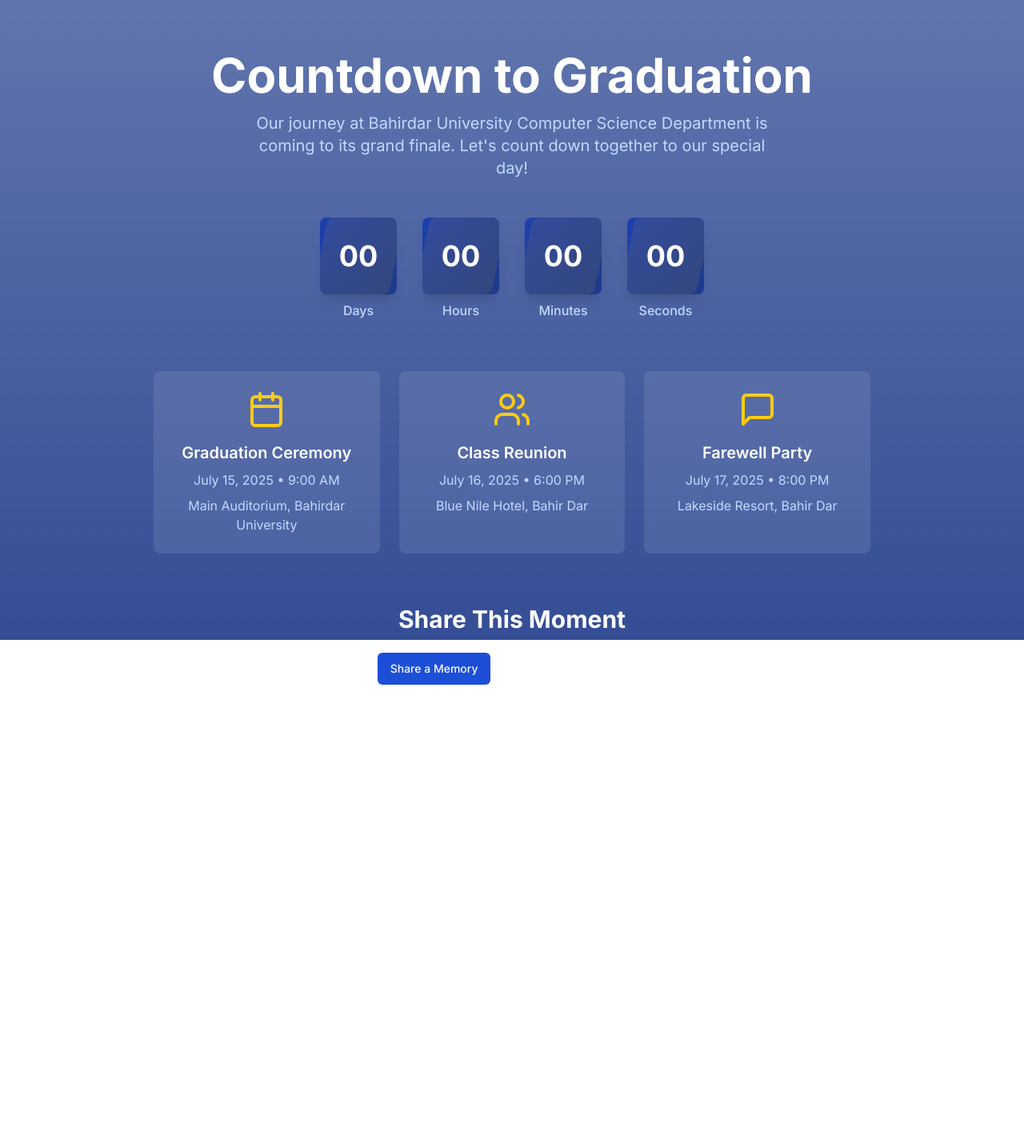
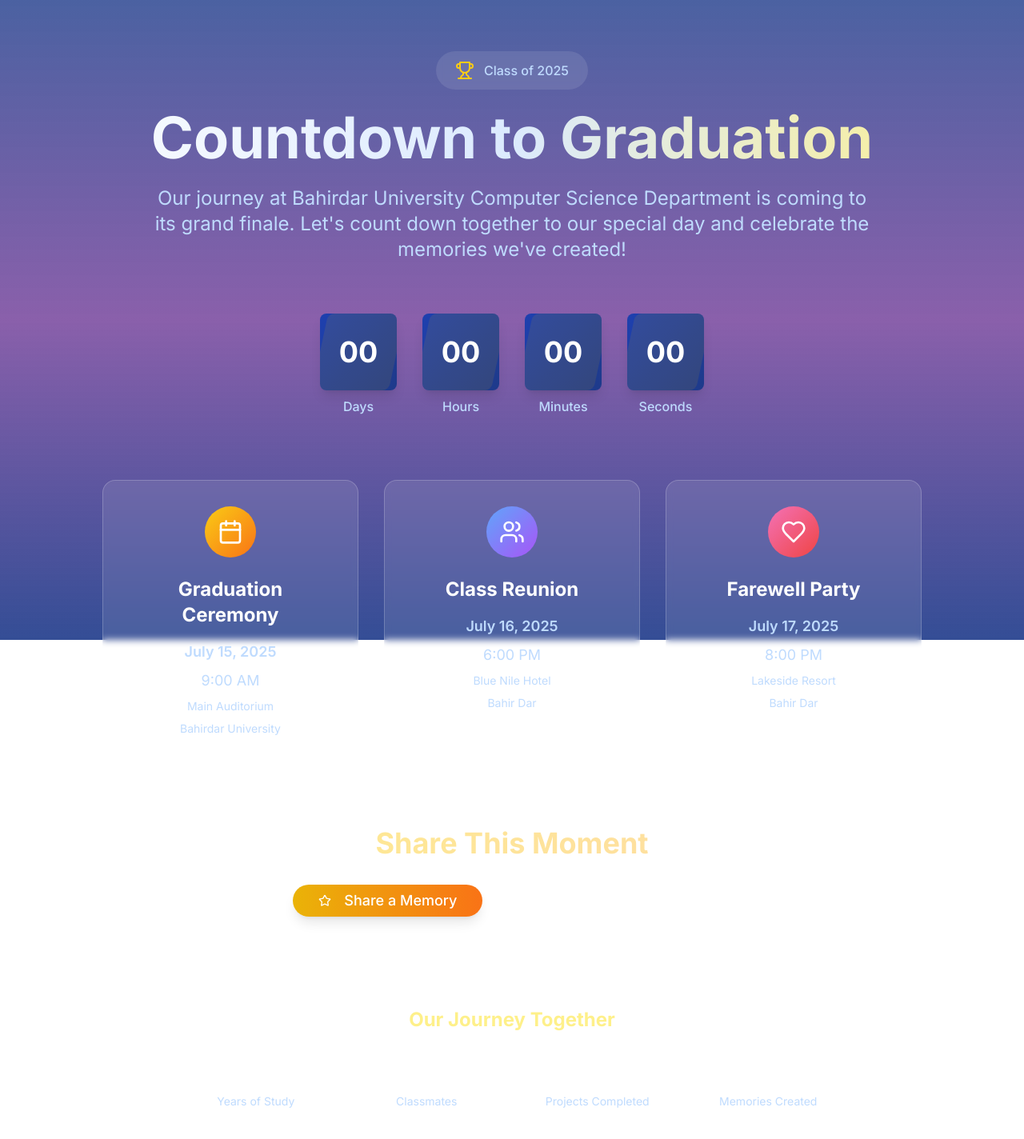
Before and after one commit to henokworkuliyew/Countdown, a Next.js app: page /countdown in a window 1280 px wide. Shown: the top 1424 px of the page at 80% size. Before the commit the page ends 920 px from the top, so only its background shows below. Built offline with nearby package versions, Linux system fonts and the light colour scheme.

Commit message:
Fix build issues

```diff
--- a/src/app/countdown/page.tsx
+++ b/src/app/countdown/page.tsx
@@ -1,70 +1,143 @@
-import { Calendar, Users, MessageSquare } from "lucide-react"
+import { Calendar, Users, MessageSquare, Trophy, Star, Heart } from "lucide-react"
 import CountdownTimer from "@/components/countdown-timer"
 import { Button } from "@/components/ui/button"
 import Link from "next/link"
 
 export default function CountdownPage() {
   return (
-    <div className="min-h-screen">
-      {/* Background Image */}
-      <div
-        className="fixed inset-0 bg-cover bg-center -z-10 opacity-20"
-        style={{
-          backgroundImage: "url('/graduation-bg.png')",
-          backgroundSize: "cover",
-          backgroundPosition: "center",
-        }}
-      ></div>
-
-      {/* Overlay */}
-      <div className="fixed inset-0 bg-gradient-to-b from-blue-900/70 to-blue-900/90 -z-10"></div>
+    <div className="min-h-screen relative overflow-hidden">
+      {/* Background */}
+      <div className="fixed inset-0 -z-10">
+        <div
+          className="absolute inset-0 bg-cover bg-center opacity-20"
+          style={{
+            backgroundImage: "url('/graduation-bg.png')",
+            backgroundSize: "cover",
+            backgroundPosition: "center",
+          }}
+        />
+        <div className="absolute inset-0 bg-gradient-to-b from-blue-900/80 via-purple-900/70 to-blue-900/90" />
+      </div>
 
       {/* Content */}
-      <div className="container mx-auto px-4 py-16 text-white">
-        <div className="text-center mb-12">
-          <h1 className="text-4xl md:text-6xl font-bold mb-4">Countdown to Graduation</h1>
-          <p className="text-xl text-blue-200 max-w-2xl mx-auto">
-            Our journey at Bahirdar University Computer Science Department is coming to its grand finale. Let's count
-            down together to our special day!
+      <div className="container mx-auto px-4 py-16 text-white relative z-10">
+        {/* Header Section */}
+        <div className="text-center mb-16">
+          <div className="inline-flex items-center gap-3 mb-6 bg-white/10 backdrop-blur-sm px-6 py-3 rounded-full">
+            <Trophy className="h-6 w-6 text-yellow-400" />
+            <span className="text-blue-200 font-medium">Class of 2025</span>
+          </div>
+
+          <h1 className="text-5xl md:text-7xl font-bold mb-6 bg-gradient-to-r from-white via-blue-100 to-yellow-200 bg-clip-text text-transparent">
+            Countdown to Graduation
+          </h1>
+          <p className="text-xl md:text-2xl text-blue-200 max-w-4xl mx-auto leading-relaxed">
+            Our journey at Bahirdar University Computer Science Department is coming to its grand finale.
+            Let's count down together to our special day and celebrate the memories we've created!
           </p>
         </div>
 
-        <div className="max-w-4xl mx-auto">
-          <CountdownTimer targetDate="2025-07-15T09:00:00" />
+        {/* Enhanced Countdown Timer with Photos */}
+        <div className="max-w-6xl mx-auto mb-20">
+          <CountdownTimer targetDate="2025-07-15T09:00:00" showPhotos={true} />
         </div>
 
-        <div className="mt-16 grid md:grid-cols-3 gap-6 max-w-4xl mx-auto">
-          <div className="bg-white/10 backdrop-blur-sm p-6 rounded-lg flex flex-col items-center">
-            <Calendar className="h-12 w-12 mb-4 text-yellow-400" />
-            <h3 className="text-xl font-semibold mb-2">Graduation Ceremony</h3>
-            <p className="text-blue-200 text-center">July 15, 2025 • 9:00 AM</p>
-            <p className="text-blue-200 text-center mt-2">Main Auditorium, Bahirdar University</p>
+        {/* Event Details */}
+        <div className="grid md:grid-cols-3 gap-8 max-w-5xl mx-auto mb-20">
+          <div className="bg-white/10 backdrop-blur-sm p-8 rounded-2xl border border-white/20 hover:bg-white/15 transition-all duration-300 group">
+            <div className="text-center">
+              <div className="w-16 h-16 bg-gradient-to-br from-yellow-400 to-orange-500 rounded-full flex items-center justify-center mx-auto mb-6 group-hover:scale-110 transition-transform duration-300">
+                <Calendar className="h-8 w-8 text-white" />
+              </div>
+              <h3 className="text-2xl font-bold mb-4">Graduation Ceremony</h3>
+              <div className="space-y-2 text-blue-200">
+                <p className="text-lg font-semibold">July 15, 2025</p>
+                <p className="text-lg">9:00 AM</p>
+                <p className="text-sm">Main Auditorium</p>
+                <p className="text-sm">Bahirdar University</p>
+              </div>
+            </div>
           </div>
 
-          <div className="bg-white/10 backdrop-blur-sm p-6 rounded-lg flex flex-col items-center">
-            <Users className="h-12 w-12 mb-4 text-yellow-400" />
-            <h3 className="text-xl font-semibold mb-2">Class Reunion</h3>
-            <p className="text-blue-200 text-center">July 16, 2025 • 6:00 PM</p>
-            <p className="text-blue-200 text-center mt-2">Blue Nile Hotel, Bahir Dar</p>
+          <div className="bg-white/10 backdrop-blur-sm p-8 rounded-2xl border border-white/20 hover:bg-white/15 transition-all duration-300 group">
+            <div className="text-center">
+              <div className="w-16 h-16 bg-gradient-to-br from-blue-400 to-purple-500 rounded-full flex items-center justify-center mx-auto mb-6 group-hover:scale-110 transition-transform duration-300">
+                <Users className="h-8 w-8 text-white" />
+              </div>
+              <h3 className="text-2xl font-bold mb-4">Class Reunion</h3>
+              <div className="space-y-2 text-blue-200">
+                <p className="text-lg font-semibold">July 16, 2025</p>
+                <p className="text-lg">6:00 PM</p>
+                <p className="text-sm">Blue Nile Hotel</p>
+                <p className="text-sm">Bahir Dar</p>
+              </div>
+            </div>
           </div>
 
-          <div className="bg-white/10 backdrop-blur-sm p-6 rounded-lg flex flex-col items-center">
-            <MessageSquare className="h-12 w-12 mb-4 text-yellow-400" />
-            <h3 className="text-xl font-semibold mb-2">Farewell Party</h3>
-            <p className="text-blue-200 text-center">July 17, 2025 • 8:00 PM</p>
-            <p className="text-blue-200 text-center mt-2">Lakeside Resort, Bahir Dar</p>
+          <div className="bg-white/10 backdrop-blur-sm p-8 rounded-2xl border border-white/20 hover:bg-white/15 transition-all duration-300 group">
+            <div className="text-center">
+              <div className="w-16 h-16 bg-gradient-to-br from-pink-400 to-red-500 rounded-full flex items-center justify-center mx-auto mb-6 group-hover:scale-110 transition-transform duration-300">
+                <Heart className="h-8 w-8 text-white" />
+              </div>
+              <h3 className="text-2xl font-bold mb-4">Farewell Party</h3>
+              <div className="space-y-2 text-blue-200">
+                <p className="text-lg font-semibold">July 17, 2025</p>
+                <p className="text-lg">8:00 PM</p>
+                <p className="text-sm">Lakeside Resort</p>
+                <p className="text-sm">Bahir Dar</p>
+              </div>
+            </div>
           </div>
         </div>
 
-        <div className="mt-16 text-center">
-          <h2 className="text-2xl md:text-3xl font-bold mb-6">Share This Moment</h2>
-          <div className="flex flex-wrap justify-center gap-4">
-            <Button className="bg-blue-700 hover:bg-blue-800" asChild>
-              <Link href="/memories/create">Share a Memory</Link>
+        {/* Call to Action */}
+        <div className="text-center mb-20">
+          <h2 className="text-3xl md:text-4xl font-bold mb-8 bg-gradient-to-r from-yellow-200 to-orange-200 bg-clip-text text-transparent">
+            Share This Moment
+          </h2>
+          <div className="flex flex-wrap justify-center gap-6">
+            <Button
+              className="bg-gradient-to-r from-yellow-500 to-orange-500 hover:from-yellow-600 hover:to-orange-600 text-white px-8 py-4 text-lg rounded-full shadow-lg hover:shadow-xl transition-all duration-300 transform hover:scale-105"
+              asChild
+            >
+              <Link href="/memories/create">
+                <Star className="mr-2 h-5 w-5" />
+                Share a Memory
+              </Link>
             </Button>
-            <Button variant="outline" className="border-white text-white hover:bg-white/10" asChild>
-              <Link href="/chat">Chat with Classmates</Link>
+            <Button
+              variant="outline"
+              className="border-2 border-white text-white hover:bg-white/10 px-8 py-4 text-lg rounded-full backdrop-blur-sm transition-all duration-300 transform hover:scale-105"
+              asChild
+            >
+              <Link href="/chat">
+                <MessageSquare className="mr-2 h-5 w-5" />
+                Chat with Classmates
+              </Link>
             </Button>
+          </div>
+        </div>
+
+        {/* Statistics Section */}
+        <div className="bg-white/5 backdrop-blur-sm rounded-3xl p-8 max-w-4xl mx-auto border border-white/10">
+          <h3 className="text-2xl font-bold text-center mb-8 text-yellow-200">Our Journey Together</h3>
+          <div className="grid grid-cols-2 md:grid-cols-4 gap-6 text-center">
+            <div>
+              <div className="text-3xl font-bold text-white mb-2">4</div>
+              <div className="text-blue-200 text-sm">Years of Study</div>
+            </div>
+            <div>
+              <div className="text-3xl font-bold text-white mb-2">120+</div>
+              <div className="text-blue-200 text-sm">Classmates</div>
+            </div>
+            <div>
+              <div className="text-3xl font-bold text-white mb-2">50+</div>
+              <div className="text-blue-200 text-sm">Projects Completed</div>
+            </div>
+            <div>
+              <div className="text-3xl font-bold text-white mb-2">∞</div>
+              <div className="text-blue-200 text-sm">Memories Created</div>
+            </div>
           </div>
         </div>
       </div>
```
